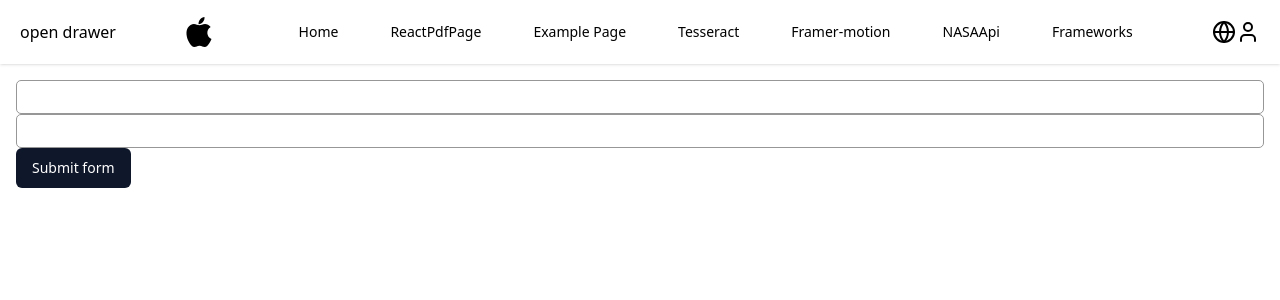
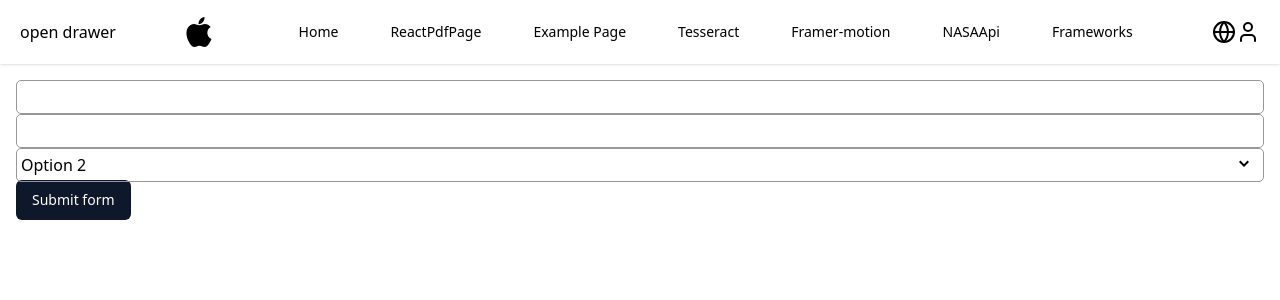
Before and after one commit to iliafilimonov1/portfolio-app, a Next.js app: page /ExamplePage in a window 1280 px wide. Shown: the top 300 px of the page. Built offline with nearby package versions, Linux system fonts and the light colour scheme.

Commit message:
select component

```diff
--- a/next.config.js
+++ b/next.config.js
@@ -1,4 +1,7 @@
 module.exports = {
+  experimental: {
+    forceSwcTransforms: true,
+  },
   webpack(config) {
     config.module.rules.push({
       test: /\.svg$/,
--- /dev/null
+++ b/src/components/ui/Select/Select.tsx
@@ -0,0 +1,54 @@
+import React, { useRef, useState } from 'react';
+import { GoChevronDown } from 'react-icons/go';
+import { useOnClickOutside } from 'usehooks-ts';
+import Input from '../Input/Input';
+import { SelectOption, SelectProps } from './types';
+
+const Select: React.FC<SelectProps> = ({ options, onSelect, selectedOption }) => {
+  const containerRef = useRef<HTMLDivElement>(null);
+
+  const [isOpen, setIsOpen] = useState(false); // открытие/закрытие
+  useOnClickOutside(containerRef, () => setIsOpen(false));
+
+  // клик по иконке
+  const handleToggle = () => {
+    setIsOpen(!isOpen);
+  };
+
+  // клик по пункту меню
+  const handleOptionClick = (value: SelectOption) => {
+    onSelect?.(value);
+    setIsOpen(false);
+  };
+
+  return (
+    <div
+      ref={containerRef}
+      className="relative h-8"
+    >
+      <Input value={selectedOption?.title} />
+      <GoChevronDown
+        className={`absolute top-1/2 mt-[-8px] right-3 transform transition-transform ${isOpen ? 'rotate-180' : ''} cursor-pointer`}
+        onClick={handleToggle}
+      />
+      {isOpen && (
+        <ul className="absolute z-10 w-full mt-2 bg-white border border-gray-300 rounded-md shadow-lg max-h-36 overflow-auto">
+          {options && options.map((option) => (
+            <li
+              key={option.title}
+              aria-selected={option.title === selectedOption?.title ? 'true' : 'false'} // Добавляем атрибут aria-selected для доступности
+              className={`px-4 py-2 cursor-pointer hover:bg-gray-100 ${option.title === selectedOption?.title ? 'bg-gray-200' : ''}`}
+              onClick={() => handleOptionClick(option)}
+              role="option" // Добавляем роль "option" для семантики
+            >
+              {option.title}
+            </li>
+          ))}
+        </ul>
+      )}
+    </div>
+  );
+};
+
+Select.displayName = 'Select';
+export default React.memo(Select);
--- /dev/null
+++ b/src/components/ui/Select/types.ts
@@ -0,0 +1,10 @@
+export interface SelectOption {
+  id: string;
+  title: string;
+}
+
+export interface SelectProps {
+  options: SelectOption[];
+  onSelect?: (value: SelectOption) => void;
+  selectedOption?: SelectOption;
+}
--- a/src/pages/ExamplePage.tsx
+++ b/src/pages/ExamplePage.tsx
@@ -5,8 +5,17 @@ import { observer } from 'mobx-react-lite';
 import useStores from '@/hooks/useStores';
 import { Student } from '@/store/StudentsStore/StudentsStore';
 import Table from '@/components/ui/Table/Table';
+import Select from '@/components/ui/Select/Select';
+import { SelectOption } from '@/components/ui/Select/types';
+
+const options = [
+  { id: 'ugf765bt', title: 'Option 1' },
+  { id: 'option2', title: 'Option 2' },
+  { id: 'option3', title: 'Option 3' },
+];
 
 const ExamplePage: React.FC = () => {
+  const [selectedValue, setSelectedValue] = useState<SelectOption | undefined>(options[1]);
   const { studentsStore } = useStores();
 
   const [data, setData] = useState<Student>(); // данные пользака
@@ -39,6 +48,11 @@ const ExamplePage: React.FC = () => {
           id="surname"
           value={data?.surname}
         />
+        <Select
+          onSelect={(option) => setSelectedValue(option)}
+          options={options}
+          selectedOption={selectedValue}
+        />
         <Button
           type="submit"
         >
```
